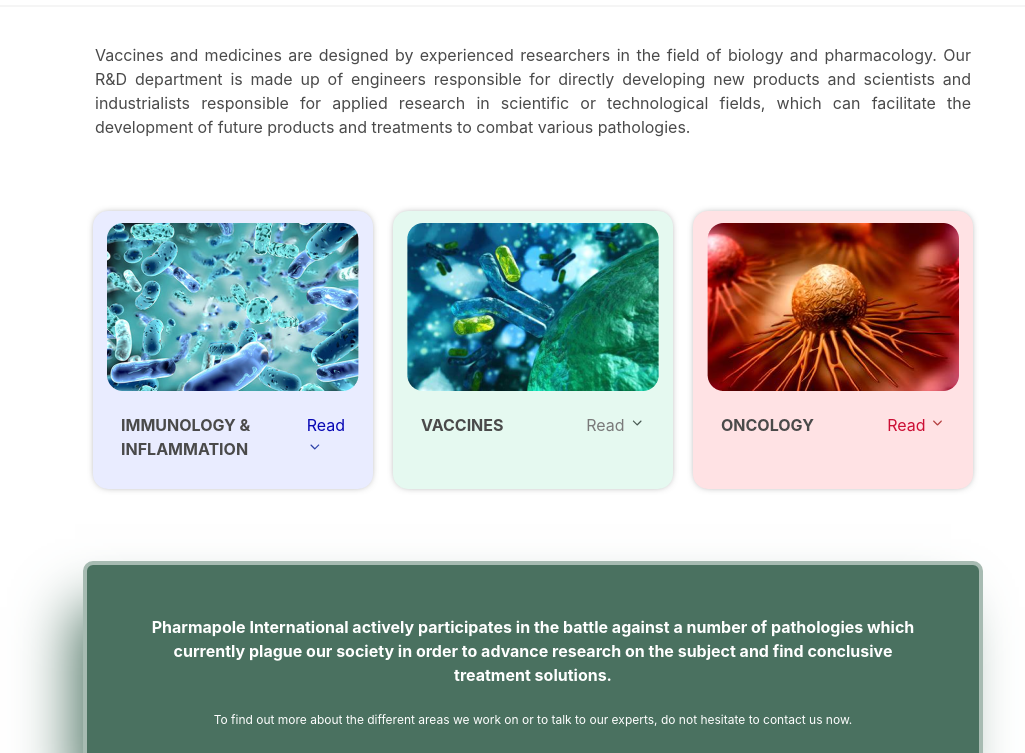
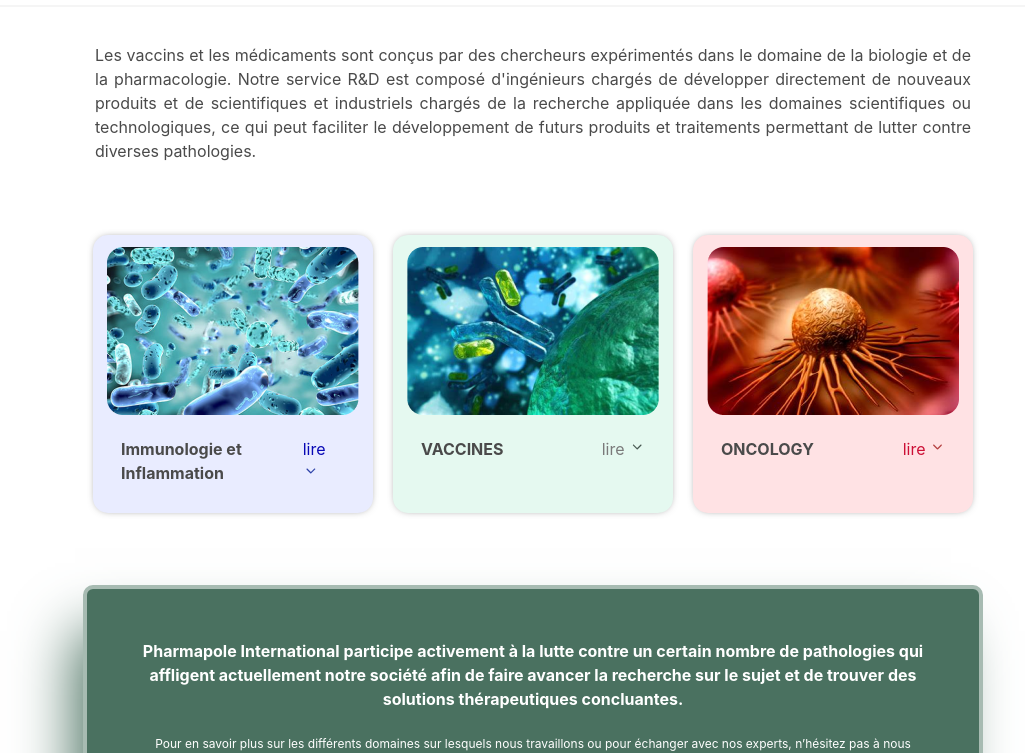
Before and after one commit to Pooria-ahmadi/Noscoform-simple-version, a plain HTML site: page pipline.html in a window 1280 px wide. Shown: the part 55-808 px from the top of the page, without its empty margins (107-1132 px from the left). Drawn offline with nearby package versions, Linux system fonts and the light colour scheme.

```diff
--- a/pipline.html
+++ b/pipline.html
@@ -59,11 +59,11 @@
         <div class="columns mx-0 mt-5">
             <div class="column">
                 <P class="has-text-justified pb-3">
-                    Vaccines and medicines are designed by experienced researchers in the field of biology and
-                    pharmacology. Our R&D department is made up of engineers responsible for directly developing new
-                    products and scientists and industrialists responsible for applied research in scientific or
-                    technological fields, which can facilitate the development of future products and treatments to
-                    combat various pathologies.
+                    Les vaccins et les médicaments sont conçus par des chercheurs expérimentés dans le domaine de la
+                    biologie et de la pharmacologie. Notre service R&D est composé d'ingénieurs chargés de développer
+                    directement de nouveaux produits et de scientifiques et industriels chargés de la recherche
+                    appliquée dans les domaines scientifiques ou technologiques, ce qui peut faciliter le développement
+                    de futurs produits et traitements permettant de lutter contre diverses pathologies.
 
                 </P>
             </div>
@@ -77,12 +77,11 @@
                 <div class="is-flex is-justify-content-space-between px-4 py-4">
 
                     <p class="has-text-grey-dark has-text-weight-bold">
-                        IMMUNOLOGY &
-                        INFLAMMATION
+                        Immunologie et Inflammation
 
                     </p>
                     <p class="color-0808b5 w-53px">
-                        Read
+                        lire
                         <img src="image/blue down.png" alt="" class="">
 
                     </p>
@@ -98,7 +97,7 @@
                         VACCINES
                     </p>
                     <p class="has-text-grey">
-                        Read
+                        lire
                         <img src="image/grey down.png" alt="" class="">
 
                     </p>
@@ -114,7 +113,7 @@
                         ONCOLOGY
                     </p>
                     <p class="has-text-danger-dark">
-                        Read
+                        lire
                         <img src="image/red down.png" alt="" class="">
 
                     </p>
@@ -123,15 +122,14 @@
         </div>
         <div class="bg-4A7160-br-10 mb-6">
             <p class="has-text-centered has-text-white has-text-weight-bold">
-                Pharmapole International actively participates in the battle against a number of pathologies which
-                currently plague our society in order to advance research on the subject and find conclusive treatment
-                solutions.
-
+                Pharmapole International participe activement à la lutte contre un certain
+                nombre de pathologies qui
+                affligent actuellement notre société afin de faire avancer la recherche sur le sujet et de trouver des
+                solutions thérapeutiques concluantes.
             </p>
             <p class="has-text-centered has-text-white is-size-7 mt-5">
-                To find out more about the different areas we work on or to talk to our experts, do not hesitate to
-                contact us now.
-
+                Pour en savoir plus sur les différents domaines sur lesquels nous travaillons ou pour échanger avec nos
+                experts, n’hésitez pas à nous contacter dès maintenant.
             </p>
         </div>
         <div class="columns mx-0 has-text-centered">
@@ -149,20 +147,20 @@
             </div>
             <div class="column pl-6 mb-50px">
                 <p class="is-size-5 has-text-black">
-                    Vaccines
+                    VACCINS
                     <hr class="has-background-black mt-2 w-84px">
                 </p>
                 <ul class="circle">
                     <li>
-                        MMR (mumps, rubella, measles) vaccine;
+                        Vaccin MMR (Oreillons, Rubéole, Rougeole);
                         <img src="image/right.png" alt="">
                     </li>
                     <li class="my-4">
-                        Meningococcal (Polysaccharide) vaccines;
+                        Vaccins Méningocoque (Polysaccharide);
                         <img src="image/right.png" alt="">
                     </li>
                     <li>
-                        HPV (Human PapillomaVirus) vaccine.
+                        Vaccin HPV (Human PapillomaVirus).
                         <img src="image/right.png" alt="">
                     </li>
                 </ul>
```
Also changed, not shown: EN/pipline.html (+15 -19 lines).
